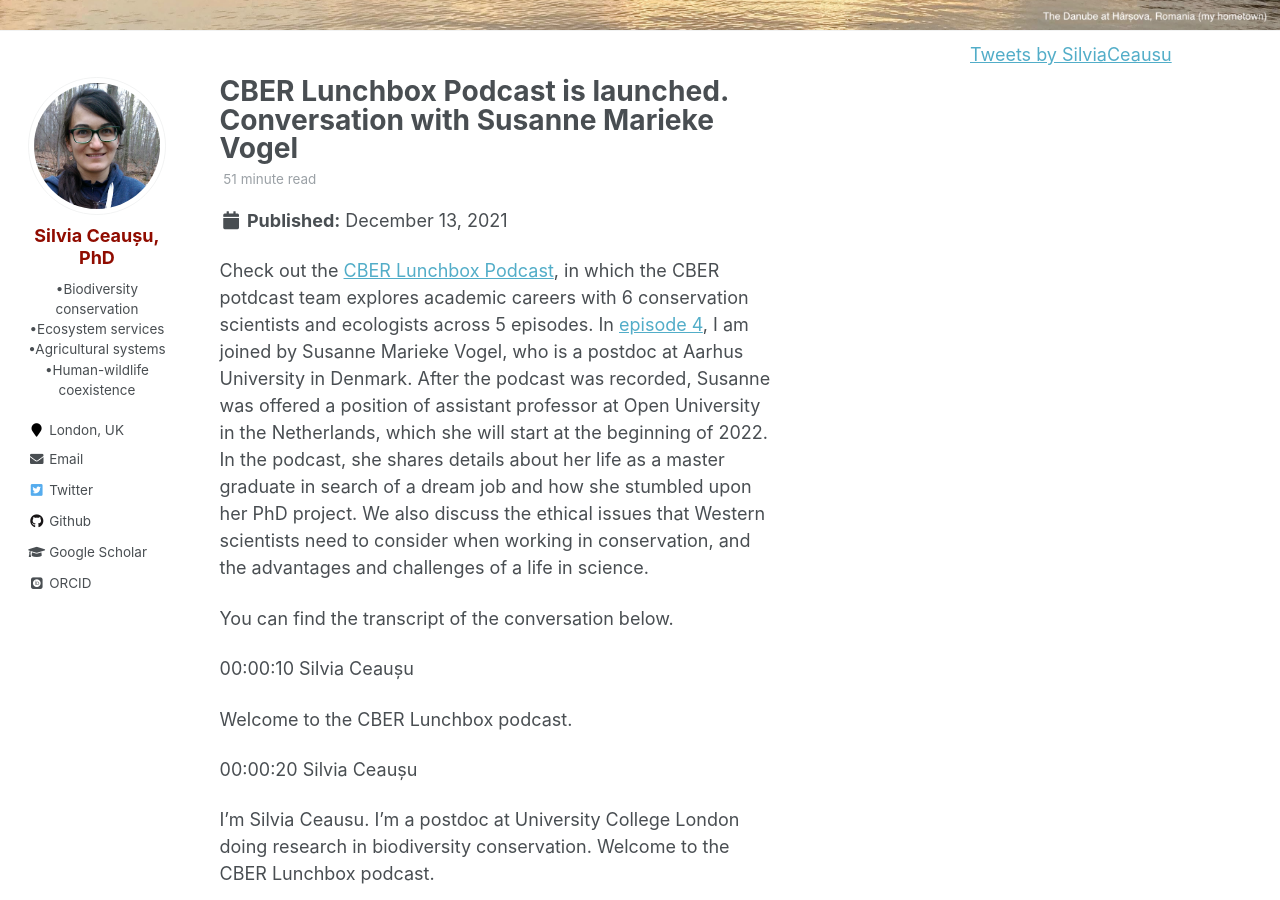
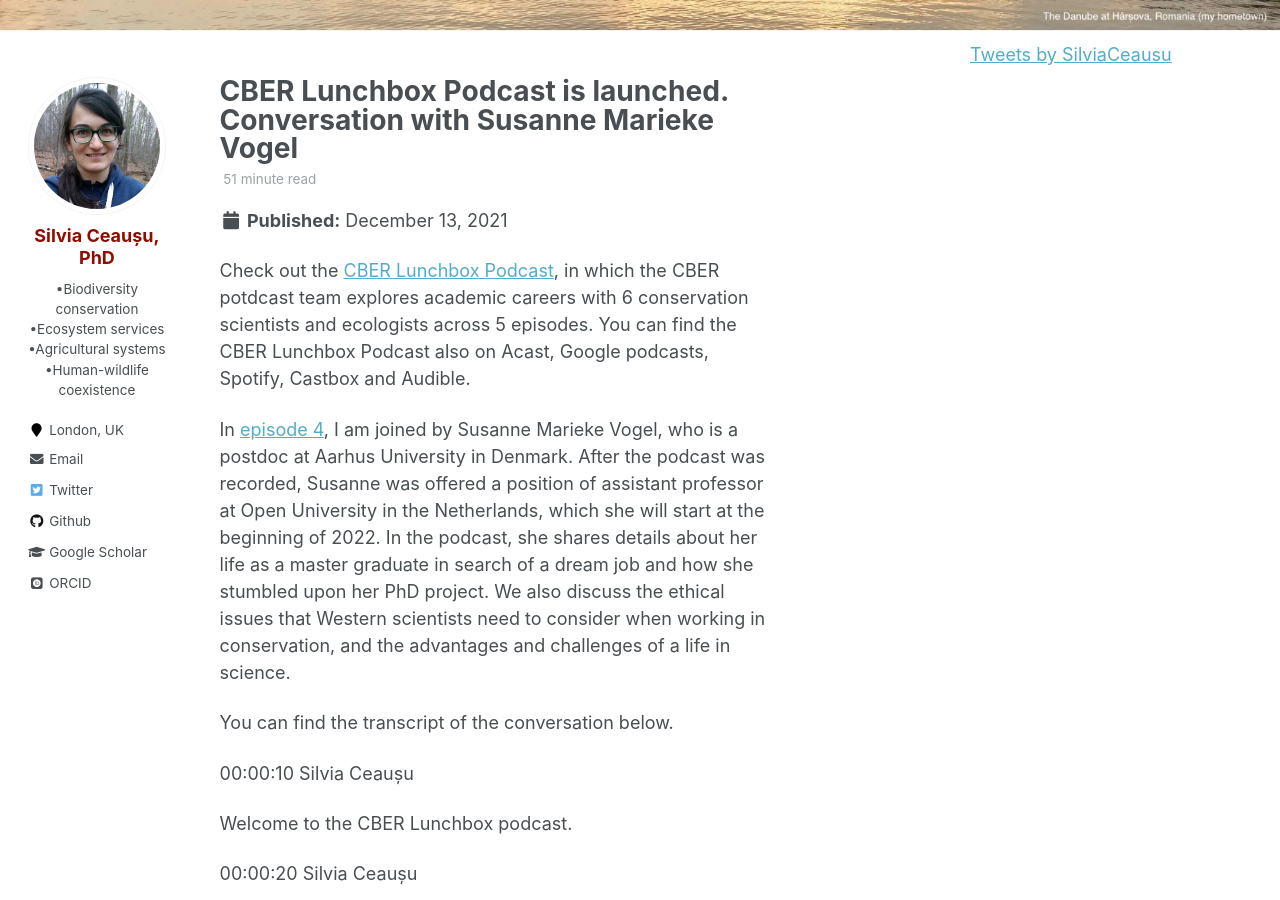
Before and after one commit to SilviaCeausu/SilviaCeausu.github.io, a Jekyll site: the page built from _posts/2021-12-13-blog-post-1-podcast.md, in a window 1280 px wide and 900 px high, scrolled down 382 px. Built offline with Jekyll 4.4.1, drawn with Linux system fonts in a browser that asks for light colours; some web fonts are replaced; comment, search, counter and statistics services are not loaded.

Commit message:
Update 2021-12-13-blog-post-1-podcast.md

```diff
--- a/_posts/2021-12-13-blog-post-1-podcast.md
+++ b/_posts/2021-12-13-blog-post-1-podcast.md
@@ -11,7 +11,9 @@
 
 ---
 
-Check out the [CBER Lunchbox Podcast](https://www.youtube.com/playlist?list=PLKYTvTbXFuChwnj9kVKqVl5XPZrU9P7bk), in which the CBER potdcast team explores academic careers with 6 conservation scientists and ecologists across 5 episodes. In [episode 4](https://www.youtube.com/watch?v=VNgjymoS-Dc&list=PLKYTvTbXFuChwnj9kVKqVl5XPZrU9P7bk&index=4), I am joined by Susanne Marieke Vogel, who is a postdoc at Aarhus University in Denmark. After the podcast was recorded, Susanne was offered a position of assistant professor at Open University in the Netherlands, which she will start at the beginning of 2022. In the podcast, she shares details about her life as a master graduate in search of a dream job and how she stumbled upon her PhD project. We also discuss the ethical issues that Western scientists need to consider when working in conservation, and the advantages and challenges of a life in science.
+Check out the [CBER Lunchbox Podcast](https://www.youtube.com/playlist?list=PLKYTvTbXFuChwnj9kVKqVl5XPZrU9P7bk), in which the CBER potdcast team explores academic careers with 6 conservation scientists and ecologists across 5 episodes. You can find the CBER Lunchbox Podcast also on Acast, Google podcasts, Spotify, Castbox and Audible.
+
+In [episode 4](https://www.youtube.com/watch?v=VNgjymoS-Dc&list=PLKYTvTbXFuChwnj9kVKqVl5XPZrU9P7bk&index=4), I am joined by Susanne Marieke Vogel, who is a postdoc at Aarhus University in Denmark. After the podcast was recorded, Susanne was offered a position of assistant professor at Open University in the Netherlands, which she will start at the beginning of 2022. In the podcast, she shares details about her life as a master graduate in search of a dream job and how she stumbled upon her PhD project. We also discuss the ethical issues that Western scientists need to consider when working in conservation, and the advantages and challenges of a life in science.
 
 You can find the transcript of the conversation below.
 
```
